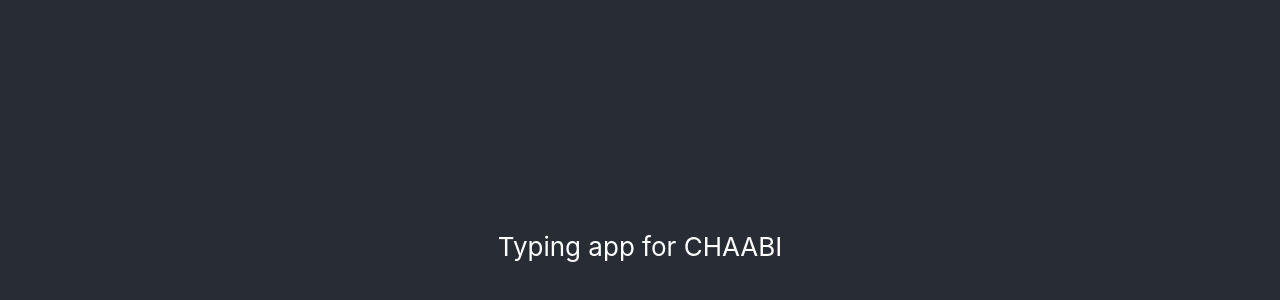
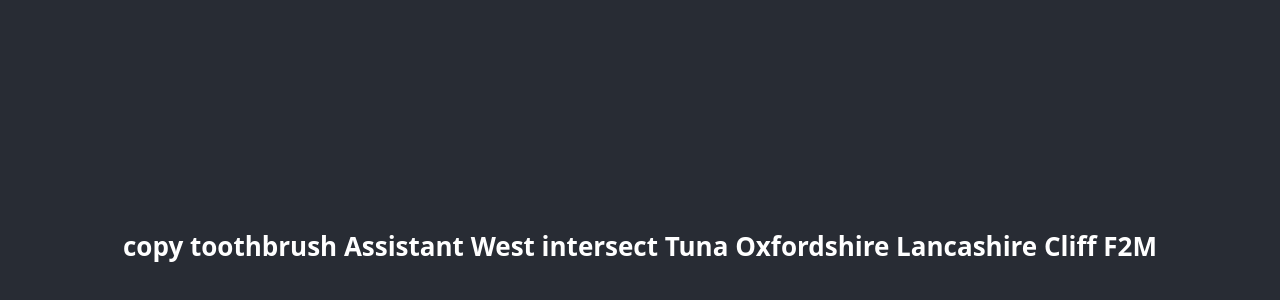
Before and after one commit to Amitlpu-840/amit-typing-app, a React (Create React App) app: page / in a window 1280 px wide. Shown: the part 154-454 px from the top of the page. Built offline with nearby package versions, Linux system fonts and the light colour scheme.

Commit message:
geting random words

```diff
--- a/src/App.js
+++ b/src/App.js
@@ -1,10 +1,13 @@
-import './App.css';
+import './App.css'
+import {faker} from '@faker-js/faker'
+
+const words = faker.random.words(10);
 
 function App() {
   return (
     <div className="App">
-      <header className="App-header">
-        Typing app for CHAABI
+      <header className="App-header text-3xl font-bold text-primary-500">
+        {words}
       </header>
     </div>
   );
--- a/src/index.css
+++ b/src/index.css
@@ -1,13 +1,9 @@
-body {
-  margin: 0;
-  font-family: -apple-system, BlinkMacSystemFont, 'Segoe UI', 'Roboto', 'Oxygen',
-    'Ubuntu', 'Cantarell', 'Fira Sans', 'Droid Sans', 'Helvetica Neue',
-    sans-serif;
-  -webkit-font-smoothing: antialiased;
-  -moz-osx-font-smoothing: grayscale;
-}
+@tailwind base;
+@tailwind components;
+@tailwind utilities;
 
-code {
-  font-family: source-code-pro, Menlo, Monaco, Consolas, 'Courier New',
-    monospace;
-}
+/* @layer base {
+  body {
+    @apply bg-slate-800 text-slate-50 min-h-screen grid place-items-center	px-4 tracking-wider font-mono;
+  }
+} */
```
